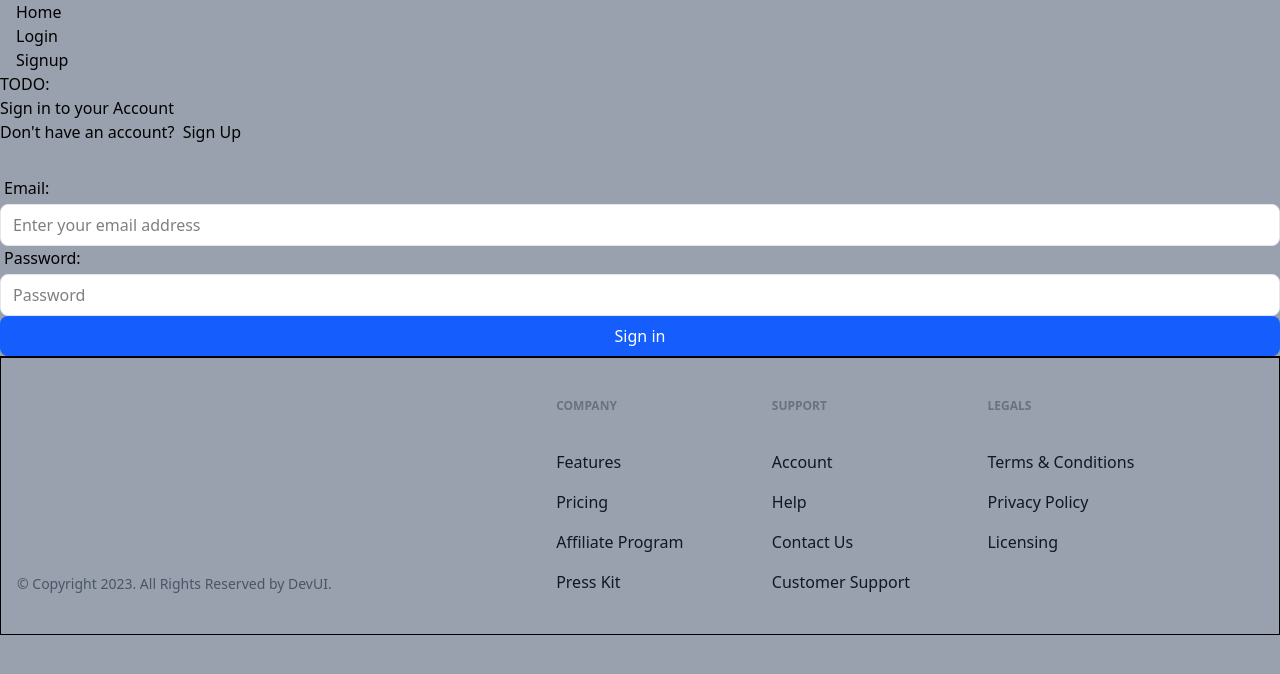
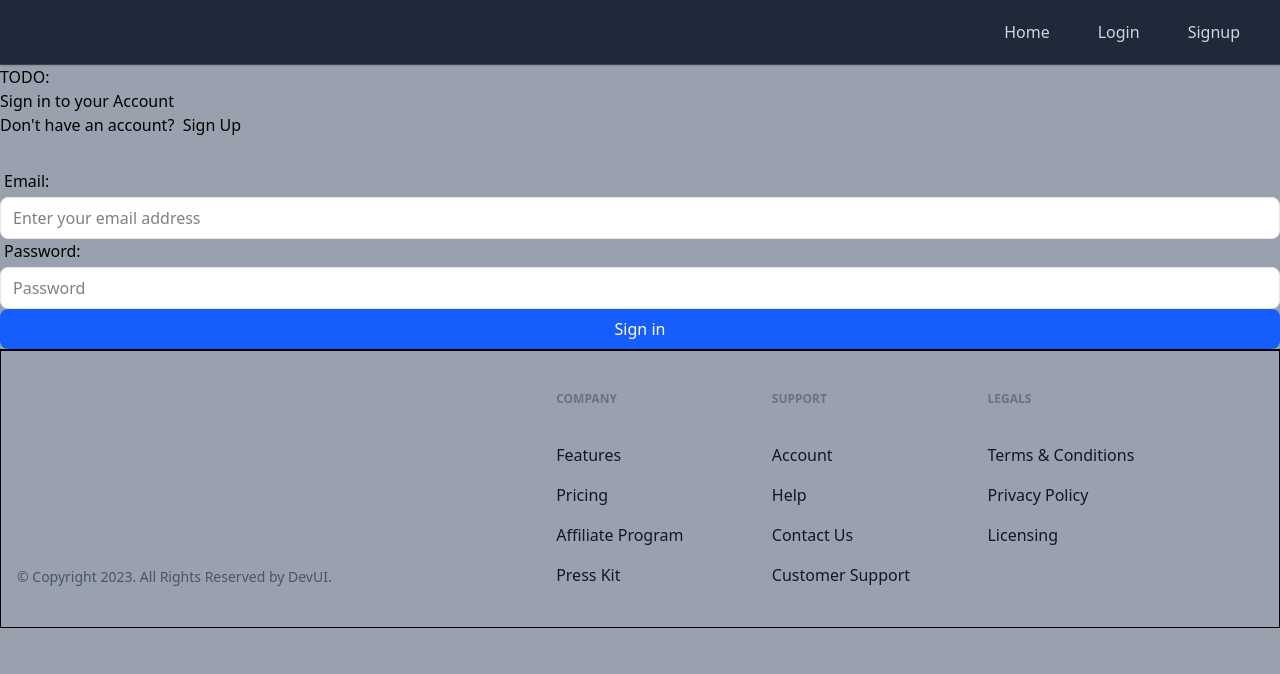
Before and after one commit to devkarx/BitScribe, a React (Vite) app: page /login in a window 1280 px wide. Shown: the top 674 px of the page. Built offline with nearby package versions, Linux system fonts and the light colour scheme; no server answers.

Commit message:
Changed theme

```diff
--- a/src/components/Header/Header.jsx
+++ b/src/components/Header/Header.jsx
@@ -1,53 +1,61 @@
 import React from 'react'
-import {Logo,LogoutBtn, Container} from "../index"
-import { Link, useNavigate } from 'react-router-dom'
-import { useSelector } from 'react-redux'
-import authService from '../../appwrite/auth'
+import {Container, Logo, LogoutBtn} from '../index'
+import { Link } from 'react-router-dom'
+import {useSelector} from 'react-redux'
+import { useNavigate } from 'react-router-dom'
 
 function Header() {
+  const authStatus = useSelector((state) => state.auth.status)
   const navigate = useNavigate()
-  const authStatus= useSelector((state)=>{state.auth.status} )
-  const navItems=[
+
+  const navItems = [
     {
-      name: "Home",
-      slug:"/",
-      active: true,
+      name: 'Home',
+      slug: "/",
+      active: true
     },
     {
       name: "Login",
-      slug:"/login",
+      slug: "/login",
       active: !authStatus,
   },
   {
       name: "Signup",
-      slug:"/signup",
+      slug: "/signup",
       active: !authStatus,
   },
   {
       name: "All Posts",
-      slug:"/all-posts",
+      slug: "/all-posts",
       active: authStatus,
   },
   {
       name: "Add Post",
-      slug:"/add-post",
+      slug: "/add-post",
       active: authStatus,
-    }
+  },
   ]
+
+
   return (
-    <header>
+    <header className='py-3 shadow bg-gray-800 border-b border-gray-700'>
       <Container>
-        <nav>
-          <div>
-          <Link to="/"><Logo /></Link>
+        <nav className='flex'>
+          <div className='mr-4'>
+            <Link to='/'>
+              <Logo width='280' />
+              </Link>
           </div>
-          <ul>
-            {navItems.map((item)=>
+          <ul className='flex ml-auto'>
+            {navItems.map((item) =>
             item.active ? (
               <li key={item.name}>
-                  <button onClick={()=>{item.slug}}>{item.name}</button>
+                <button
+                onClick={() => navigate(item.slug)}
+                className='inline-block px-6 py-2 duration-200 hover:bg-gray-700 text-gray-300 hover:text-white rounded-full'
+                >{item.name}</button>
               </li>
-              ): null
+            ) : null
             )}
             {authStatus && (
               <li>
```
Lines whose indentation alone changed are shown as unchanged.
